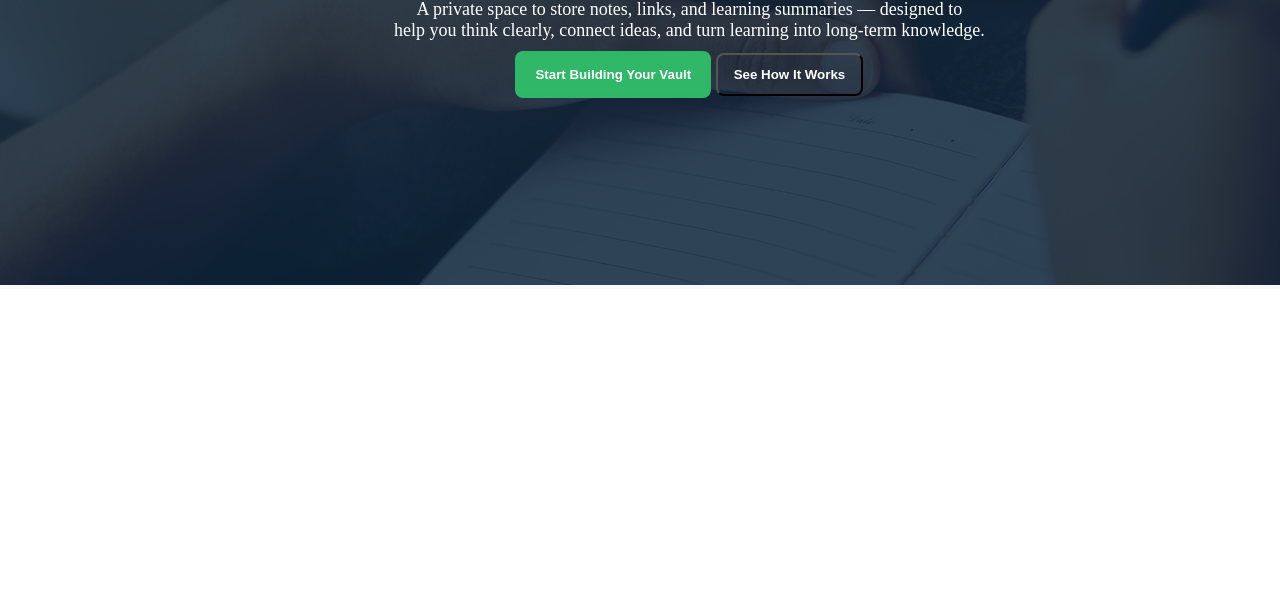
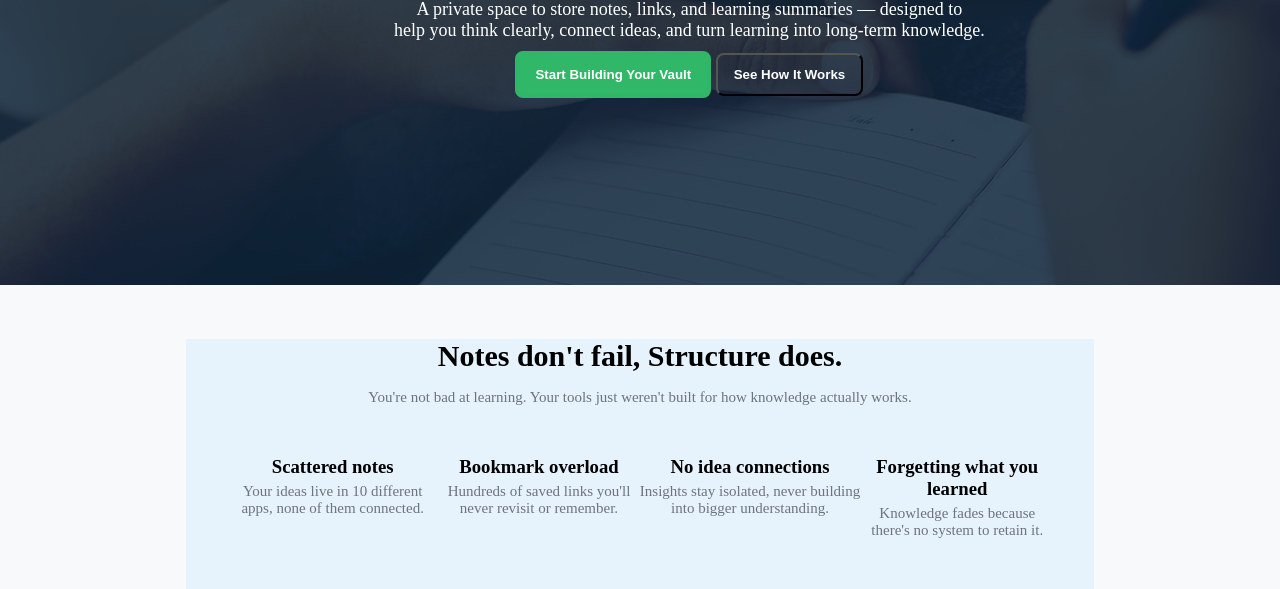
Before and after one commit to mdhimu0513/A1-b13, a plain HTML site: page index.html in a window 1280 px wide. Shown: the part 531-1120 px from the top of the page. Before the commit the page ends 820 px from the top, so only its background shows below. Drawn offline with Linux system fonts and the light colour scheme.

Commit message:
about section try to finished

```diff
--- a/index.html
+++ b/index.html
@@ -26,7 +26,7 @@
         <section id="banner">
             <div class="banner-content">
                 <button class="btn1">Early Access Now Open</button>
-                <h1>Structured thinking,<br><span class="color-green">not just note-taking.</span></h1>
+                <h1>Structured thinking,<br><span class="color-green">Not just note-taking.</span></h1>
                 <p>A private space to store notes, links, and learning summaries — designed to <br>
 help you think clearly, connect ideas, and turn learning into long-term knowledge.</p>
 <div>
@@ -40,6 +40,41 @@
                 <img src="assets/hero-bg.png" alt="">
             </div>
         </section>
+
+       <section id="about">
+        <div class="about-container">
+            <div class="section-heading">
+                <h1>
+Notes don't fail, Structure does.</h1>
+<p>You're not bad at learning. Your tools just weren't built for how knowledge actually works.</p>
+
+<div class="about-info">
+    <div class="info-card">
+<h3>Scattered notes</h3>
+        <p>Your ideas live in 10 different apps, none of them connected.</p>
+     </div>
+    <div class="info-card">
+<h3>Bookmark overload</h3>
+        <p>Hundreds of saved links you'll never revisit or remember.</p>
+     </div>
+    <div class="info-card">
+<h3>No idea connections</h3>
+        <p>Insights stay isolated, never building into bigger understanding.</p>
+     </div>
+    <div class="info-card">
+<h3>Forgetting what
+you learned</h3>
+
+        <p>Knowledge fades because there's no system to retain it.</p>
+     </div>
+
+</div>
+ </div>
+
+        </div>
+       </section>
+
+
     </header>
 
 </body>
--- a/style.css
+++ b/style.css
@@ -38,8 +38,26 @@
     border-radius: 8px;
     color:white;
     font-weight: bold;
+    cursor: pointer;
 
 }
+
+.section-heading{
+    max-width: 827px;
+    text-align: center;
+}
+
+.section-heading h1{
+    font-size: 30px;
+    margin-bottom: 16px;
+
+}
+.section-heading p{
+    font-size: 18px;
+    margin-bottom: 50px;
+    color: #6c757d;}
+
+
 .banner{
     position: relative;
   width: 100%;
@@ -91,3 +109,34 @@
     color:white;
     padding: 10px;
 }
+#about{
+    padding-top: 50px;
+}
+#about .about-container{
+    width: 71%;
+    max-width: 1140px;
+    margin: 0 auto;
+    display: flex;
+    gap: 40px;
+    align-items: center;
+    justify-content: center;
+    text-align: center;
+    background-color: rgb(230, 242, 252);
+
+}
+#about .about-container .about-info{
+    display: flex;
+    justify-content: space-around;
+
+}
+.about-info .about-card p{
+    font-size: 20px;
+    margin: bottom 18px;
+    color: #6c757d;}
+
+
+#about .about-container .section-heading p{
+    margin-top: 5px;
+    margin-bottom: 50px;
+    font-size: 15px;
+}
```
